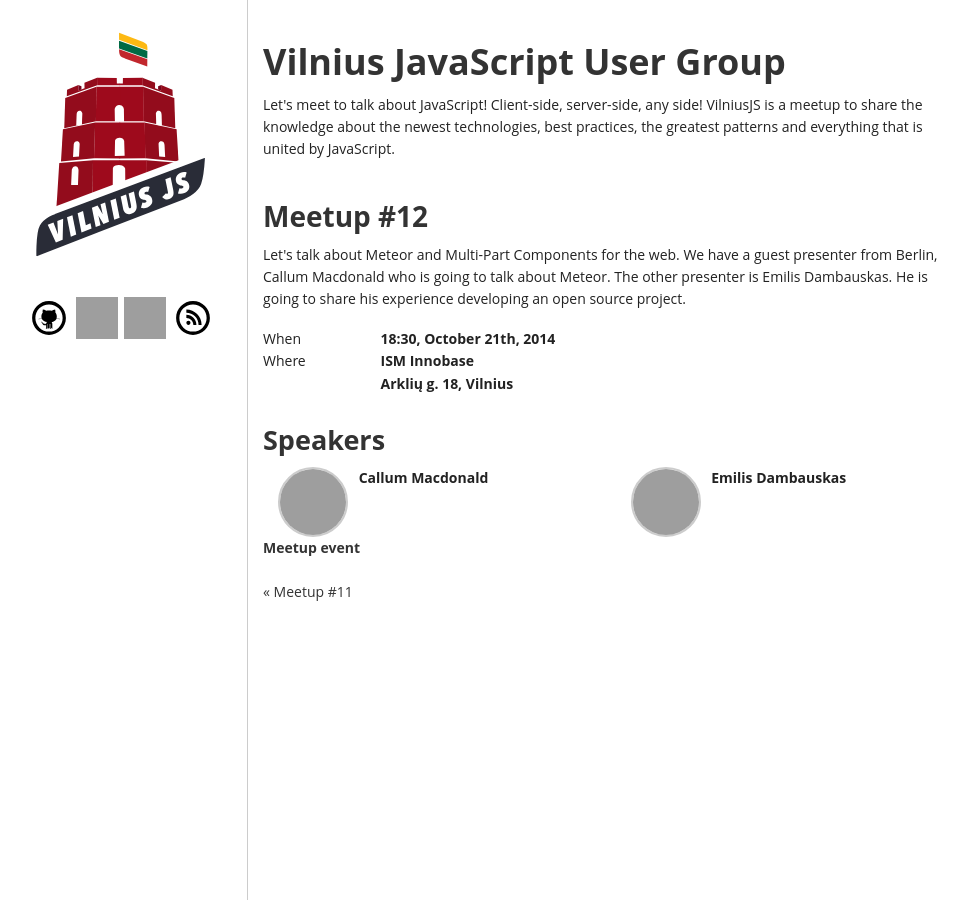
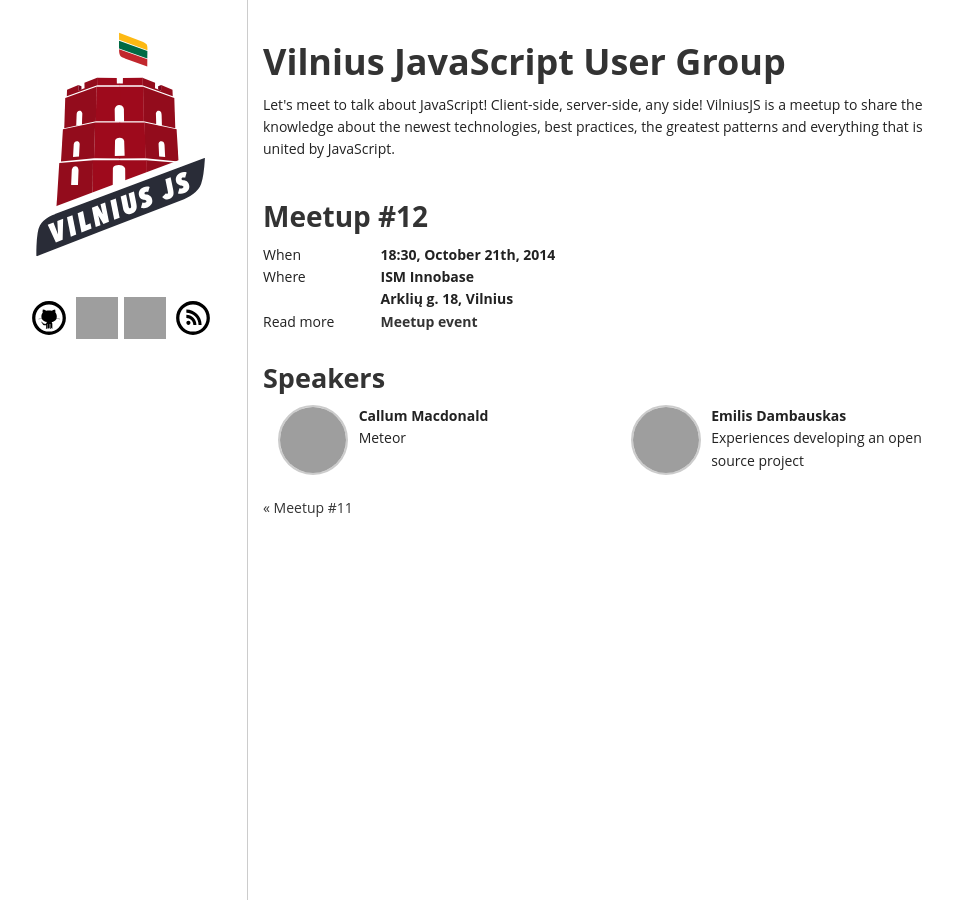
Before and after one commit to VilniusJS/vilniusjs.lt, a Jekyll site: the page built from _posts/2014-10-21-meetup12.html, in a window 1280 px wide, cut to the strip 0-900 px from the top of the page. Shown: the whole strip, without its empty margins (157-1125 px from the left). Built offline with Jekyll 4.4.1, drawn with Linux system fonts in a browser that asks for light colours; comment, search, counter and statistics services are not loaded; grey boxes are pictures that could not be loaded.

Commit message:
Move meetup event link to the top

```diff
--- a/_posts/2014-10-21-meetup12.html
+++ b/_posts/2014-10-21-meetup12.html
@@ -3,18 +3,6 @@
 title: Meetup &#35;12
 ---
 
-<div class="row">
-  <div class="twelve columns">
-    <p>
-      Let's talk about Meteor and Multi-Part Components for the web.
-      We have a guest presenter from Berlin, Callum Macdonald who is going to
-      talk about Meteor.
-
-      The other presenter is Emilis Dambauskas. He is going to share his
-      experience developing an open source project.
-    </p>
-  </div>
-</div>
 <div class="row">
   <div class="two columns">When</div>
   <div class="ten columns strong">18:30, October 21th, 2014</div>
@@ -25,6 +13,10 @@
     ISM Innobase<br />
     Arklių g. 18, Vilnius
   </div>
+</div>
+<div class="row">
+  <div class="two columns">Read more</div>
+  <div class="ten columns strong"><a href="http://www.meetup.com/Vilnius-js/events/211948932/">Meetup event</a></div>
 </div>
 
 <h3>Speakers</h3>
@@ -53,11 +45,7 @@
     </div>
     <div class="nine columns">
       <strong>Emilis Dambauskas</strong>
-
+      <div>Experiences developing an open source project</div>
     </div>
   </div>
 </div>
-
-<div class="row">
-  <div class="ten columns strong"><a href="http://www.meetup.com/Vilnius-js/events/211948932/">Meetup event</a></div>
-</div>
```
Also changed, not shown: other parts of _posts/2014-10-21-meetup12.html (+1 -1 lines).
